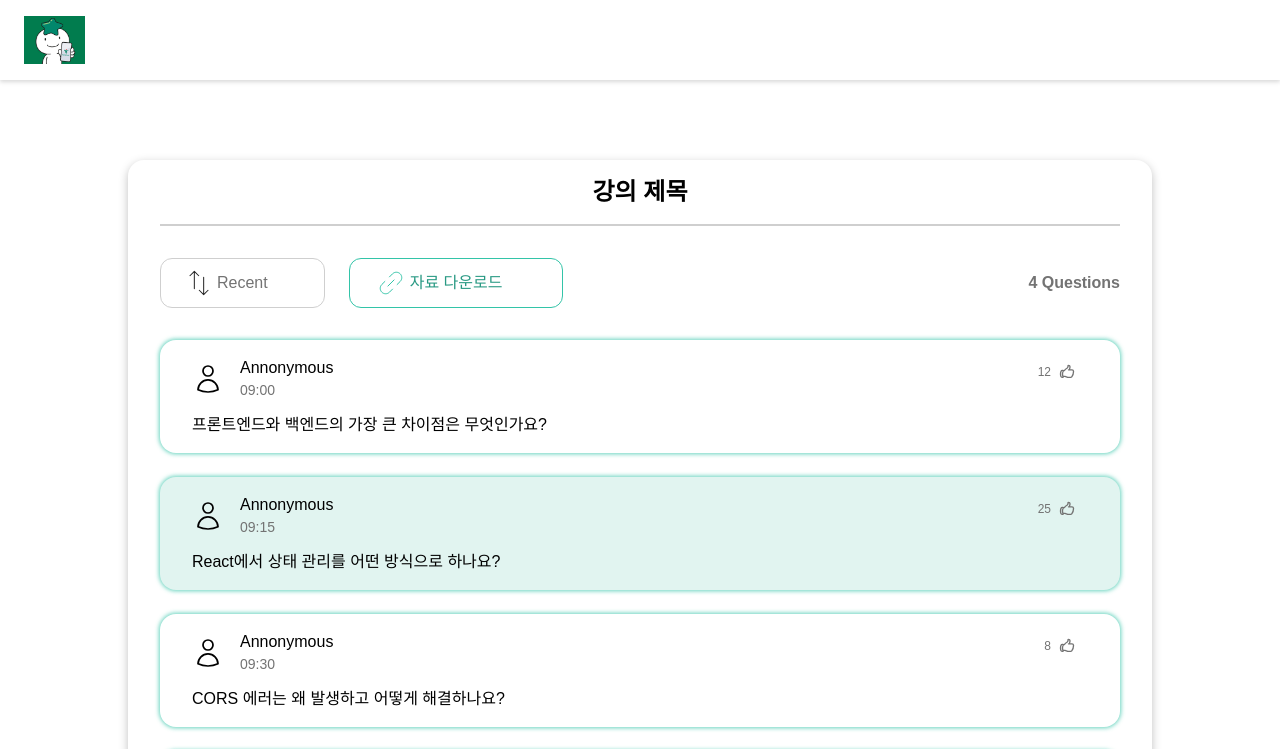
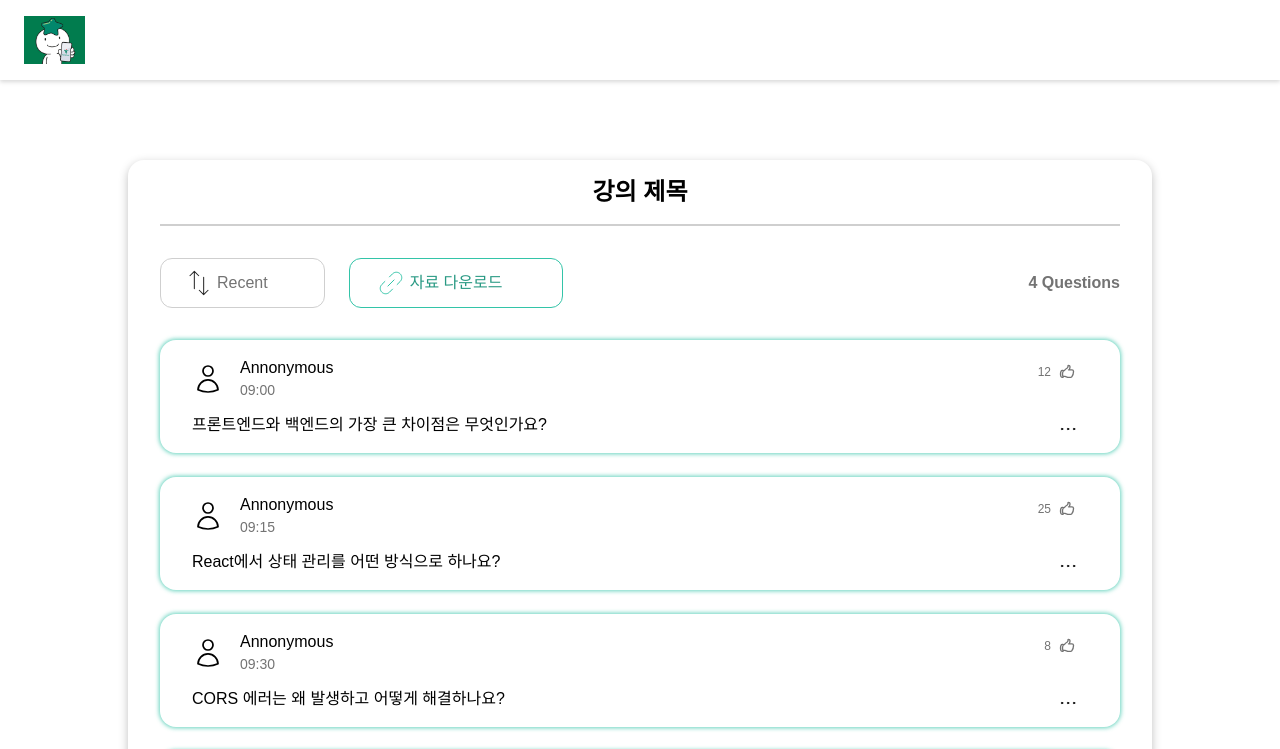
Before and after one commit to Hararo-Dev-React-Next-Project-Team-1/frontend, a React (Vite) app: page /room-admin in a window 1280 px wide. Shown: the top 749 px of the page. Built offline with nearby package versions, Linux system fonts and the light colour scheme; no server answers; a web font is replaced by a local one.

Commit message:
feat: 질문 관련 API 연결

```diff
--- a/src/components/Question.tsx
+++ b/src/components/Question.tsx
@@ -8,36 +8,45 @@ import {
   editQuestion,
   type QuestionType,
 } from '../apis/questions';
+import { useSearchParams } from 'react-router-dom';
 
 interface QuestionProps extends QuestionType {
-  isAdmin: boolean;
-  isEditable: boolean;
+  isLecturer: boolean;
+  visitorId: string;
 }
 
 export const Question = ({
   question_id, //좋아요 post시 사용
   text,
+  creator_id,
   created_at,
-  is_selected,
   likes,
-  isAdmin,
-  isEditable,
+  is_answered,
+  isLecturer,
+  visitorId,
 }: QuestionProps) => {
   const [isLiked, setIsLiked] = useState(false);
   const [showMenu, setShowMenu] = useState(false);
-  const [selectedBox, setSelectedBox] = useState(is_selected);
+  const [selectedBox, setSelectedBox] = useState(is_answered);
   const [isEditing, setIsEditing] = useState(false);
   const [editedText, setEditedText] = useState(text);
 
+  const [searchParams] = useSearchParams();
+  const roomId = searchParams.get('room-id') || '';
+
   //선택한 질문 하이라이팅
   const handleBoxClick = () => {
-    if (!isAdmin) return;
+    if (!isLecturer) return;
     setSelectedBox((prev) => !prev);
   };
 
   //수정 확인
   const handleSave = async () => {
-    const result = await editQuestion(question_id, editedText);
+    const result = await editQuestion(
+      parseInt(question_id, 10),
+      parseInt(roomId, 10),
+      editedText
+    );
     // 실패
     if (typeof result === 'string') {
       alert(result);
@@ -60,7 +69,10 @@ export const Question = ({
   const handleDelete = async () => {
     if (!confirm('삭제하시겠습니까?')) return;
 
-    const res = await deleteQuestion(question_id);
+    const res = await deleteQuestion(
+      parseInt(question_id, 10),
+      parseInt(roomId, 10)
+    );
     if (res === '삭제 성공') {
       //(소켓 이벤트로 UI 업데이트 or 로컬 상태 갱신)
       setShowMenu(false);
@@ -74,7 +86,7 @@ export const Question = ({
       onClick={handleBoxClick}
       className={`flex flex-row w-full h-fit py-4 px-8 rounded-2xl shadow-[0_0_4px_1px_rgba(51,196,168,0.75)]
         ${selectedBox ? 'bg-[#E1F4F0]' : 'bg-white'}
-        ${isAdmin ? 'cursor-pointer' : ''}
+        ${isLecturer ? 'cursor-pointer' : ''}
       `}
     >
       <div className="w-full h-full flex justify-between">
@@ -90,7 +102,7 @@ export const Question = ({
               </p>
             </div>
           </div>
-          {isEditing ? (
+          {visitorId === creator_id && isEditing ? (
             <div className="flex items-center gap-2 w-full ">
               <input
                 value={editedText}
@@ -128,7 +140,7 @@ export const Question = ({
           {/* 좋아요 */}
           <div
             onClick={() => {
-              if (isAdmin) return;
+              if (isLecturer) return;
               setIsLiked((prev) => !prev);
             }}
             className={`flex items-center gap-2 px-3 py-[0.4rem] rounded-full cursor-pointer border-1
@@ -145,7 +157,8 @@ export const Question = ({
             </div>
           </div>
           {/* 더보기 메뉴 */}
-          {!isAdmin && isEditable && (
+          {/* 강연자 아니고, 작성자일때 편집 가능 */}
+          {!isLecturer && visitorId === creator_id && (
             <div
               onClick={(e) => {
                 e.stopPropagation();
--- a/src/pages/roomStudent.tsx
+++ b/src/pages/roomStudent.tsx
@@ -1,10 +1,14 @@
-import { useEffect, useState } from 'react';
+import { useCallback, useEffect, useState } from 'react';
 import RoomHeader from '../components/RoomHeader.tsx';
 import Sorting from '../assets/Sorting.svg?react';
 import ChatInput from '../components/ChatInput.tsx';
 import Link from '../assets/Link.svg?react';
 import { Question } from '../components/Question.tsx';
-import { postQuestion } from '../apis/questions.ts';
+import {
+  getQuestionlist,
+  postQuestion,
+  type QuestionType,
+} from '../apis/questions.ts';
 import { useSearchParams } from 'react-router-dom';
 import { downloadFile, getRoomInfo } from '../apis/room.ts';
 import { Cookies } from 'react-cookie';
@@ -18,39 +22,10 @@ type Room = {
 };
 
 const RoomStudent = () => {
-  const dumpData = [
-    {
-      question_id: 1,
-      text: '프론트엔드와 백엔드의 가장 큰 차이점은 무엇인가요?',
-      created_at: '2025-05-16T09:00:00Z',
-      is_selected: false,
-      likes: 12,
-    },
-    {
-      question_id: 2,
-      text: 'React에서 상태 관리를 어떤 방식으로 하나요?',
-      created_at: '2025-05-16T09:15:00Z',
-      is_selected: true,
-      likes: 25,
-    },
-    {
-      question_id: 3,
-      text: 'CORS 에러는 왜 발생하고 어떻게 해결하나요?',
-      created_at: '2025-05-16T09:30:00Z',
-      is_selected: false,
-      likes: 8,
-    },
-    {
-      question_id: 4,
-      text: 'TypeScript의 유틸리티 타입 중 가장 자주 쓰는 것은?',
-      created_at: '2025-05-16T09:45:00Z',
-      is_selected: false,
-      likes: 17,
-    },
-  ];
   const [searchParams] = useSearchParams();
   const roomId = searchParams.get('room-id');
   const enterCode = searchParams.get('enter-code');
+  const [qesList, setQesList] = useState<QuestionType[]>([]);
 
   const [userChat, setUserChat] = useState('');
   const [isLive, setLive] = useState(false);
@@ -61,6 +36,7 @@ const RoomStudent = () => {
     created_at: '',
     file_name: '',
   });
+  const [visitorId, setVisitorId] = useState('');
   const cookies = new Cookies();
   const raw = document.cookie
     .split('; ')
@@ -84,12 +60,27 @@ const RoomStudent = () => {
             created_at: res.created_at,
             file_name: res.file_name,
           }));
+          setVisitorId(res.visitor_id);
         }
       }
     };
 
     fetchRoomInfo();
   }, [enterCode, roomId]);
+
+  const getQuestion = useCallback(async () => {
+    if (!roomId) {
+      console.log('roomId is null');
+      return;
+    }
+
+    const res = await getQuestionlist(parseInt(roomId, 10));
+    setQesList(res ?? []);
+  }, [roomId]);
+
+  useEffect(() => {
+    getQuestion();
+  }, [getQuestion]);
 
   const sendChat = async () => {
     if (userChat.trim().length == 0) return;
@@ -154,16 +145,16 @@ const RoomStudent = () => {
                 <span>자료 다운로드</span>
               </div>
             </div>
-            <span className="font-semibold">{dumpData.length} Questions</span>
+            <span className="font-semibold">{qesList.length} Questions</span>
           </div>
           <div className="w-full flex flex-col items-center gap-6">
-            {dumpData?.map((question) => (
+            {qesList?.map((question) => (
               // 질문 조회 API 연동 후 isEditable 처리
               <Question
                 key={question.question_id}
                 {...question}
-                isAdmin={false}
-                isEditable={true}
+                isLecturer={false}
+                visitorId={visitorId}
               />
             ))}
           </div>
```
